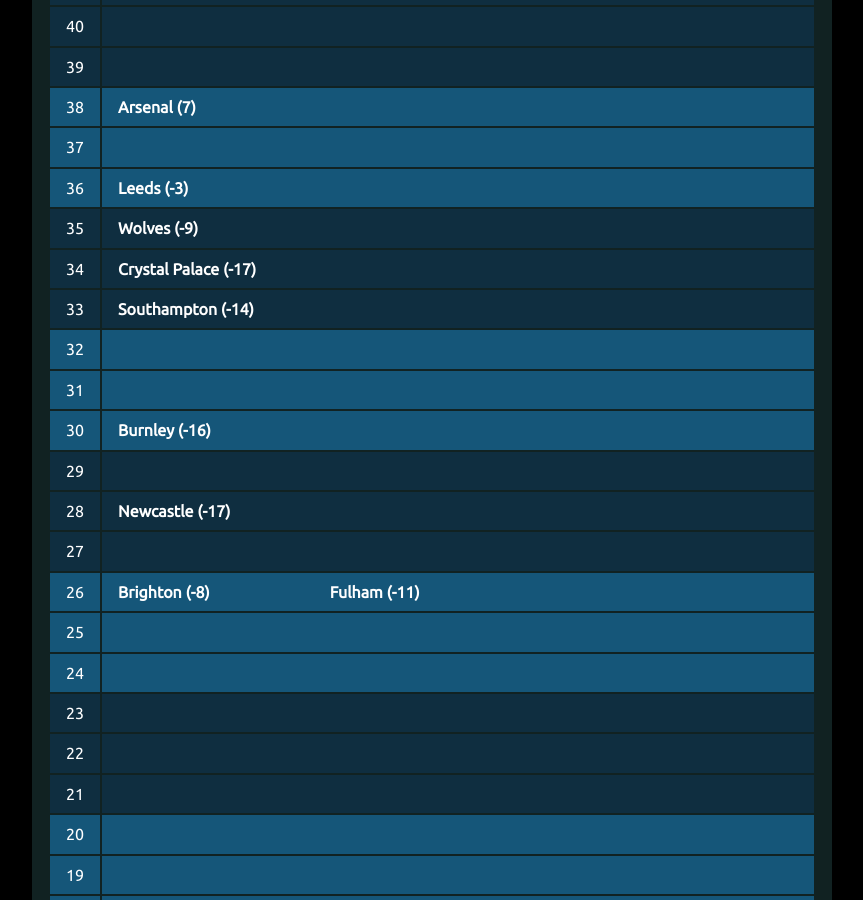
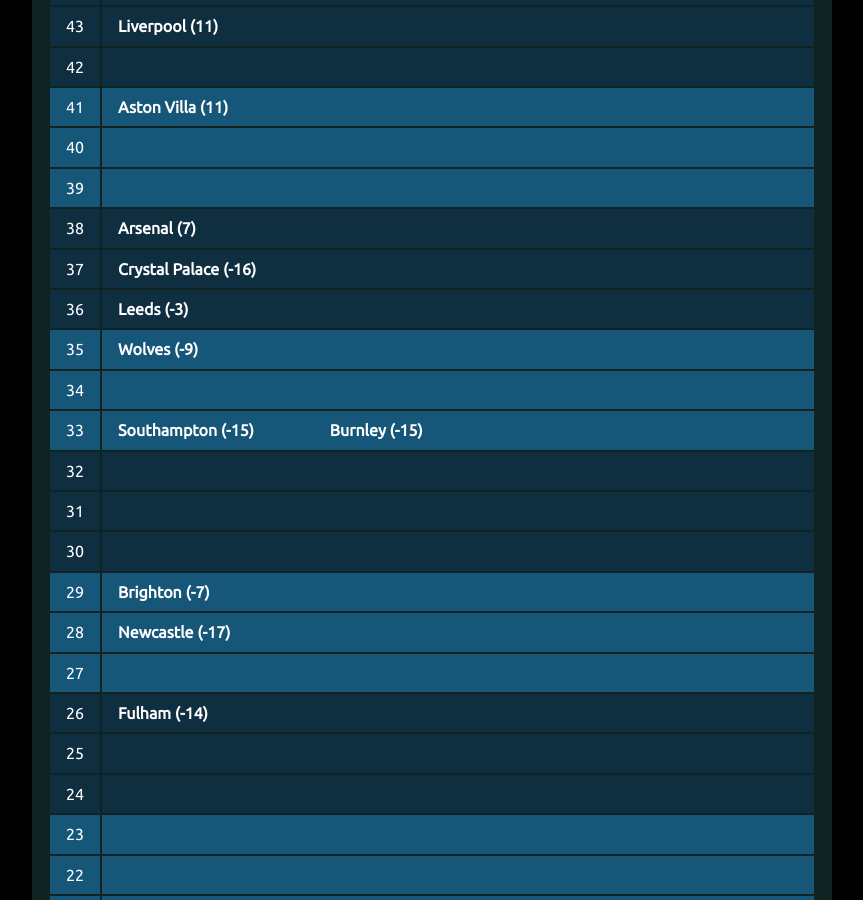
Before and after one commit to muru/muru.github.io, a Jekyll site: the page built from resources.md, in a window 1280 px wide and 900 px high, scrolled down 2967 px. Shown: the whole window, without its empty margins (208-1071 px from the left). Built offline with Jekyll 4.4.1, drawn with Linux system fonts in a browser that asks for light colours; some of the changed text lies outside the part shown.

Commit message:
updated cann-table: Mon 15 Mar 00:03:32 JST 2021

```diff
--- a/cann-table.html
+++ b/cann-table.html
@@ -1,299 +1,309 @@
 <table id="cann-table">
 <thead> <th> Pts </th> <th> Clubs (GD) </th> </thead>
 	<tr class="cann-row-1">
-		<td class="cann-point"> 68 </td>
+		<td class="cann-point"> 71 </td>
 		<td class="cann-clubs">
-			<span class="club-name"> Man City (40) </span>
+			<span class="club-name"> Man City (43) </span>
 		</td>
  	</tr>
 	<tr class="cann-row-1">
+		<td class="cann-point"> 70 </td>
+		<td class="cann-clubs">
+		</td>
+ 	</tr>
+	<tr class="cann-row-1">
+		<td class="cann-point"> 69 </td>
+		<td class="cann-clubs">
+		</td>
+ 	</tr>
+	<tr class="cann-row-2">
+		<td class="cann-point"> 68 </td>
+		<td class="cann-clubs">
+		</td>
+ 	</tr>
+	<tr class="cann-row-2">
 		<td class="cann-point"> 67 </td>
 		<td class="cann-clubs">
 		</td>
  	</tr>
-	<tr class="cann-row-1">
+	<tr class="cann-row-2">
 		<td class="cann-point"> 66 </td>
 		<td class="cann-clubs">
 		</td>
  	</tr>
-	<tr class="cann-row-2">
+	<tr class="cann-row-1">
 		<td class="cann-point"> 65 </td>
 		<td class="cann-clubs">
 		</td>
  	</tr>
-	<tr class="cann-row-2">
+	<tr class="cann-row-1">
 		<td class="cann-point"> 64 </td>
 		<td class="cann-clubs">
 		</td>
  	</tr>
-	<tr class="cann-row-2">
+	<tr class="cann-row-1">
 		<td class="cann-point"> 63 </td>
 		<td class="cann-clubs">
 		</td>
  	</tr>
-	<tr class="cann-row-1">
+	<tr class="cann-row-2">
 		<td class="cann-point"> 62 </td>
 		<td class="cann-clubs">
 		</td>
  	</tr>
-	<tr class="cann-row-1">
+	<tr class="cann-row-2">
 		<td class="cann-point"> 61 </td>
 		<td class="cann-clubs">
 		</td>
  	</tr>
-	<tr class="cann-row-1">
+	<tr class="cann-row-2">
 		<td class="cann-point"> 60 </td>
 		<td class="cann-clubs">
 		</td>
  	</tr>
-	<tr class="cann-row-2">
+	<tr class="cann-row-1">
 		<td class="cann-point"> 59 </td>
 		<td class="cann-clubs">
 		</td>
  	</tr>
-	<tr class="cann-row-2">
+	<tr class="cann-row-1">
 		<td class="cann-point"> 58 </td>
 		<td class="cann-clubs">
 		</td>
  	</tr>
-	<tr class="cann-row-2">
+	<tr class="cann-row-1">
 		<td class="cann-point"> 57 </td>
 		<td class="cann-clubs">
 		</td>
  	</tr>
-	<tr class="cann-row-1">
+	<tr class="cann-row-2">
 		<td class="cann-point"> 56 </td>
 		<td class="cann-clubs">
 		</td>
  	</tr>
-	<tr class="cann-row-1">
+	<tr class="cann-row-2">
 		<td class="cann-point"> 55 </td>
 		<td class="cann-clubs">
 		</td>
  	</tr>
-	<tr class="cann-row-1">
+	<tr class="cann-row-2">
 		<td class="cann-point"> 54 </td>
 		<td class="cann-clubs">
 			<span class="club-name"> Man Utd (23) </span>
-		</td>
- 	</tr>
-	<tr class="cann-row-2">
-		<td class="cann-point"> 53 </td>
-		<td class="cann-clubs">
 			<span class="club-name"> Leicester (16) </span>
 		</td>
  	</tr>
-	<tr class="cann-row-2">
+	<tr class="cann-row-1">
+		<td class="cann-point"> 53 </td>
+		<td class="cann-clubs">
+		</td>
+ 	</tr>
+	<tr class="cann-row-1">
 		<td class="cann-point"> 52 </td>
 		<td class="cann-clubs">
 		</td>
  	</tr>
-	<tr class="cann-row-2">
+	<tr class="cann-row-1">
 		<td class="cann-point"> 51 </td>
 		<td class="cann-clubs">
 			<span class="club-name"> Chelsea (19) </span>
 		</td>
  	</tr>
-	<tr class="cann-row-1">
+	<tr class="cann-row-2">
 		<td class="cann-point"> 50 </td>
 		<td class="cann-clubs">
 		</td>
  	</tr>
-	<tr class="cann-row-1">
+	<tr class="cann-row-2">
 		<td class="cann-point"> 49 </td>
 		<td class="cann-clubs">
 		</td>
  	</tr>
-	<tr class="cann-row-1">
+	<tr class="cann-row-2">
 		<td class="cann-point"> 48 </td>
 		<td class="cann-clubs">
 			<span class="club-name"> West Ham (11) </span>
 		</td>
  	</tr>
-	<tr class="cann-row-2">
+	<tr class="cann-row-1">
 		<td class="cann-point"> 47 </td>
 		<td class="cann-clubs">
 		</td>
  	</tr>
-	<tr class="cann-row-2">
+	<tr class="cann-row-1">
 		<td class="cann-point"> 46 </td>
 		<td class="cann-clubs">
-			<span class="club-name"> Everton (4) </span>
+			<span class="club-name"> Everton (3) </span>
 		</td>
  	</tr>
-	<tr class="cann-row-2">
+	<tr class="cann-row-1">
 		<td class="cann-point"> 45 </td>
 		<td class="cann-clubs">
 			<span class="club-name"> Tottenham (18) </span>
 		</td>
  	</tr>
-	<tr class="cann-row-1">
+	<tr class="cann-row-2">
 		<td class="cann-point"> 44 </td>
 		<td class="cann-clubs">
 		</td>
  	</tr>
-	<tr class="cann-row-1">
+	<tr class="cann-row-2">
 		<td class="cann-point"> 43 </td>
 		<td class="cann-clubs">
 			<span class="club-name"> Liverpool (11) </span>
 		</td>
  	</tr>
-	<tr class="cann-row-1">
+	<tr class="cann-row-2">
 		<td class="cann-point"> 42 </td>
 		<td class="cann-clubs">
 		</td>
  	</tr>
-	<tr class="cann-row-2">
+	<tr class="cann-row-1">
 		<td class="cann-point"> 41 </td>
 		<td class="cann-clubs">
 			<span class="club-name"> Aston Villa (11) </span>
 		</td>
  	</tr>
-	<tr class="cann-row-2">
+	<tr class="cann-row-1">
 		<td class="cann-point"> 40 </td>
 		<td class="cann-clubs">
 		</td>
  	</tr>
-	<tr class="cann-row-2">
+	<tr class="cann-row-1">
 		<td class="cann-point"> 39 </td>
 		<td class="cann-clubs">
 		</td>
  	</tr>
-	<tr class="cann-row-1">
+	<tr class="cann-row-2">
 		<td class="cann-point"> 38 </td>
 		<td class="cann-clubs">
 			<span class="club-name"> Arsenal (7) </span>
 		</td>
  	</tr>
-	<tr class="cann-row-1">
+	<tr class="cann-row-2">
 		<td class="cann-point"> 37 </td>
 		<td class="cann-clubs">
+			<span class="club-name"> Crystal Palace (-16) </span>
 		</td>
  	</tr>
-	<tr class="cann-row-1">
+	<tr class="cann-row-2">
 		<td class="cann-point"> 36 </td>
 		<td class="cann-clubs">
 			<span class="club-name"> Leeds (-3) </span>
 		</td>
  	</tr>
-	<tr class="cann-row-2">
+	<tr class="cann-row-1">
 		<td class="cann-point"> 35 </td>
 		<td class="cann-clubs">
 			<span class="club-name"> Wolves (-9) </span>
 		</td>
  	</tr>
-	<tr class="cann-row-2">
+	<tr class="cann-row-1">
 		<td class="cann-point"> 34 </td>
 		<td class="cann-clubs">
-			<span class="club-name"> Crystal Palace (-17) </span>
+		</td>
+ 	</tr>
+	<tr class="cann-row-1">
+		<td class="cann-point"> 33 </td>
+		<td class="cann-clubs">
+			<span class="club-name"> Southampton (-15) </span>
+			<span class="club-name"> Burnley (-15) </span>
 		</td>
  	</tr>
 	<tr class="cann-row-2">
-		<td class="cann-point"> 33 </td>
-		<td class="cann-clubs">
-			<span class="club-name"> Southampton (-14) </span>
-		</td>
- 	</tr>
-	<tr class="cann-row-1">
 		<td class="cann-point"> 32 </td>
 		<td class="cann-clubs">
 		</td>
  	</tr>
-	<tr class="cann-row-1">
+	<tr class="cann-row-2">
 		<td class="cann-point"> 31 </td>
 		<td class="cann-clubs">
 		</td>
  	</tr>
-	<tr class="cann-row-1">
+	<tr class="cann-row-2">
 		<td class="cann-point"> 30 </td>
-		<td class="cann-clubs">
-			<span class="club-name"> Burnley (-16) </span>
-		</td>
- 	</tr>
-	<tr class="cann-row-2">
-		<td class="cann-point"> 29 </td>
 		<td class="cann-clubs">
 		</td>
  	</tr>
-	<tr class="cann-row-2">
+	<tr class="cann-row-1">
+		<td class="cann-point"> 29 </td>
+		<td class="cann-clubs">
+			<span class="club-name"> Brighton (-7) </span>
+		</td>
+ 	</tr>
+	<tr class="cann-row-1">
 		<td class="cann-point"> 28 </td>
 		<td class="cann-clubs">
 			<span class="club-name"> Newcastle (-17) </span>
 		</td>
  	</tr>
-	<tr class="cann-row-2">
+	<tr class="cann-row-1">
 		<td class="cann-point"> 27 </td>
 		<td class="cann-clubs">
 		</td>
  	</tr>
-	<tr class="cann-row-1">
+	<tr class="cann-row-2">
 		<td class="cann-point"> 26 </td>
 		<td class="cann-clubs">
-			<span class="club-name"> Brighton (-8) </span>
-			<span class="club-name"> Fulham (-11) </span>
+			<span class="club-name"> Fulham (-14) </span>
 		</td>
  	</tr>
-	<tr class="cann-row-1">
+	<tr class="cann-row-2">
 		<td class="cann-point"> 25 </td>
 		<td class="cann-clubs">
 		</td>
  	</tr>
-	<tr class="cann-row-1">
+	<tr class="cann-row-2">
 		<td class="cann-point"> 24 </td>
 		<td class="cann-clubs">
 		</td>
  	</tr>
-	<tr class="cann-row-2">
+	<tr class="cann-row-1">
 		<td class="cann-point"> 23 </td>
 		<td class="cann-clubs">
 		</td>
  	</tr>
-	<tr class="cann-row-2">
+	<tr class="cann-row-1">
 		<td class="cann-point"> 22 </td>
 		<td class="cann-clubs">
 		</td>
  	</tr>
-	<tr class="cann-row-2">
+	<tr class="cann-row-1">
 		<td class="cann-point"> 21 </td>
 		<td class="cann-clubs">
 		</td>
  	</tr>
-	<tr class="cann-row-1">
+	<tr class="cann-row-2">
 		<td class="cann-point"> 20 </td>
 		<td class="cann-clubs">
 		</td>
  	</tr>
-	<tr class="cann-row-1">
+	<tr class="cann-row-2">
 		<td class="cann-point"> 19 </td>
 		<td class="cann-clubs">
 		</td>
  	</tr>
-	<tr class="cann-row-1">
+	<tr class="cann-row-2">
 		<td class="cann-point"> 18 </td>
 		<td class="cann-clubs">
-			<span class="club-name"> West Brom (-36) </span>
+			<span class="club-name"> West Brom (-37) </span>
 		</td>
  	</tr>
-	<tr class="cann-row-2">
+	<tr class="cann-row-1">
 		<td class="cann-point"> 17 </td>
 		<td class="cann-clubs">
 		</td>
  	</tr>
-	<tr class="cann-row-2">
+	<tr class="cann-row-1">
 		<td class="cann-point"> 16 </td>
 		<td class="cann-clubs">
 		</td>
  	</tr>
-	<tr class="cann-row-2">
+	<tr class="cann-row-1">
 		<td class="cann-point"> 15 </td>
-		<td class="cann-clubs">
-		</td>
- 	</tr>
-	<tr class="cann-row-1">
-		<td class="cann-point"> 14 </td>
 		<td class="cann-clubs">
 			<span class="club-name"> Sheff Utd (-29) </span>
 		</td>
  	</tr>
 </table>
-<span id="cann-gen-note"> Generated on  Sunday, 14 March 2021 at 00:01 JST. </span>
+<span id="cann-gen-note"> Generated on  Monday, 15 March 2021 at 00:03 JST. </span>
```
